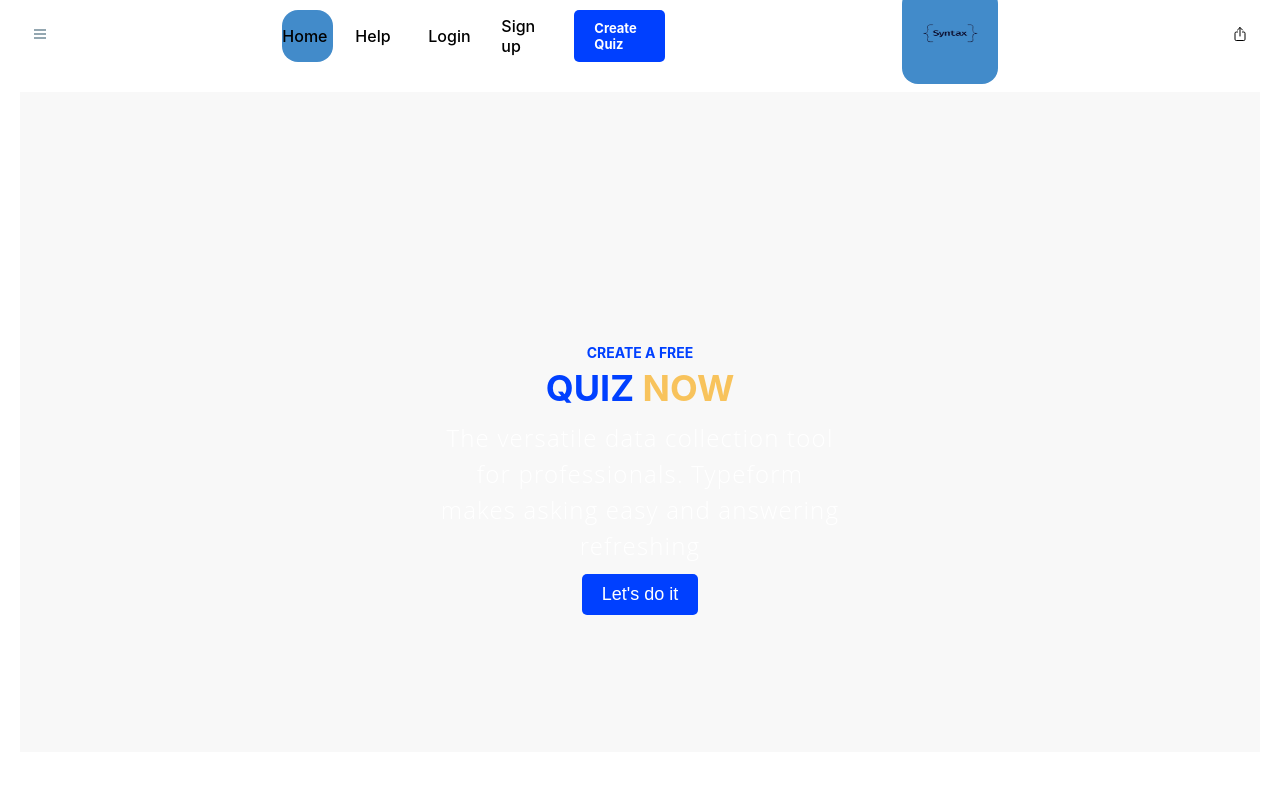
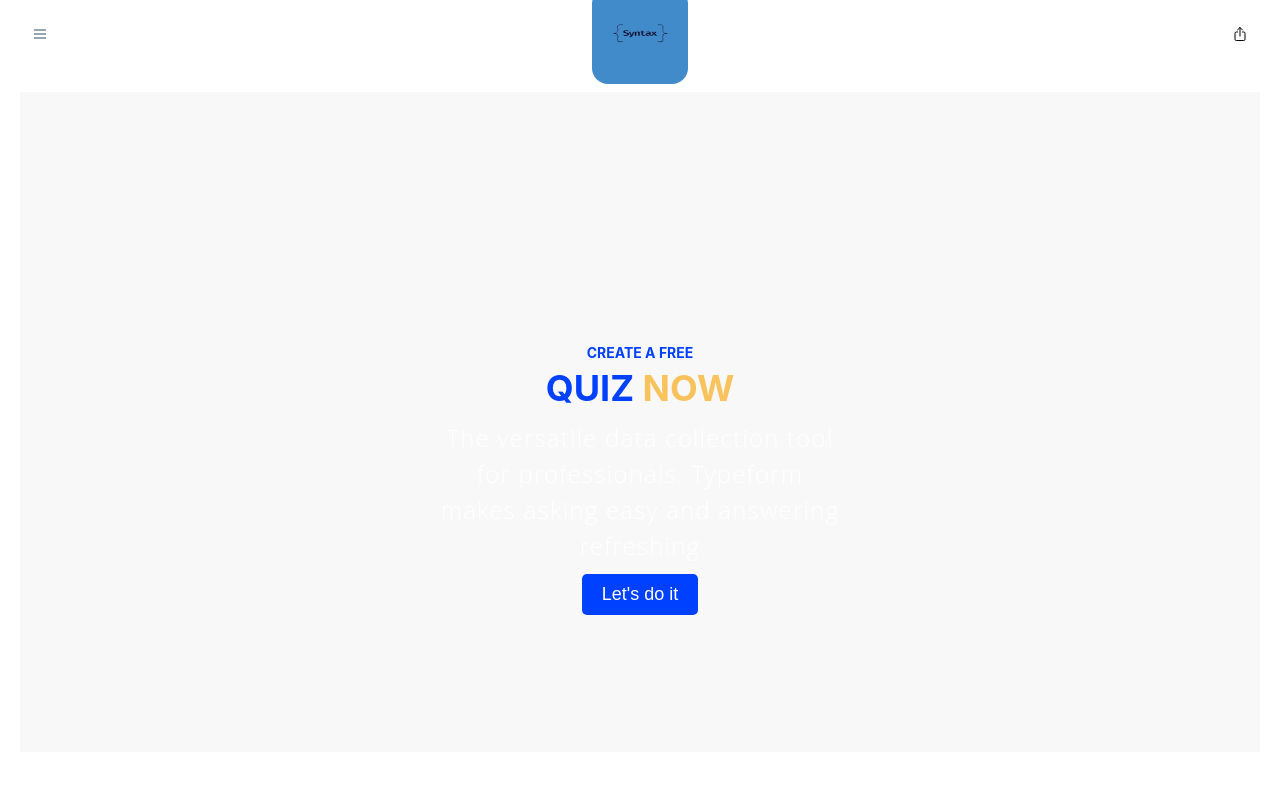
Before and after one commit to Adetoke0987/SyntaxQuizz, a React (Vite) app: page / in a window 1280 px wide. Shown: the top 800 px of the page. Built offline with nearby package versions, Linux system fonts and the light colour scheme.

Commit message:
Update Navbar.jsx

```diff
--- a/src/components/navigation/Navbar.jsx
+++ b/src/components/navigation/Navbar.jsx
@@ -8,7 +8,7 @@
 
 const Navbar = () => {
 
-    const [isOpen, setIsOpen]= useState(true);
+    const [isOpen, setIsOpen]= useState(false);
 
     const toggleMenu = ()=>{
       const data = !isOpen
@@ -19,7 +19,7 @@
   return (
     <nav className="navbar-container">
       <div onClick={toggleMenu}>
-        {!isOpen ? <IoMdClose/> : <FcMenu/> }
+        {isOpen ? <IoMdClose/> : <FcMenu/> }
         </div>
         {isOpen && (
          <div className="links-container">
```
